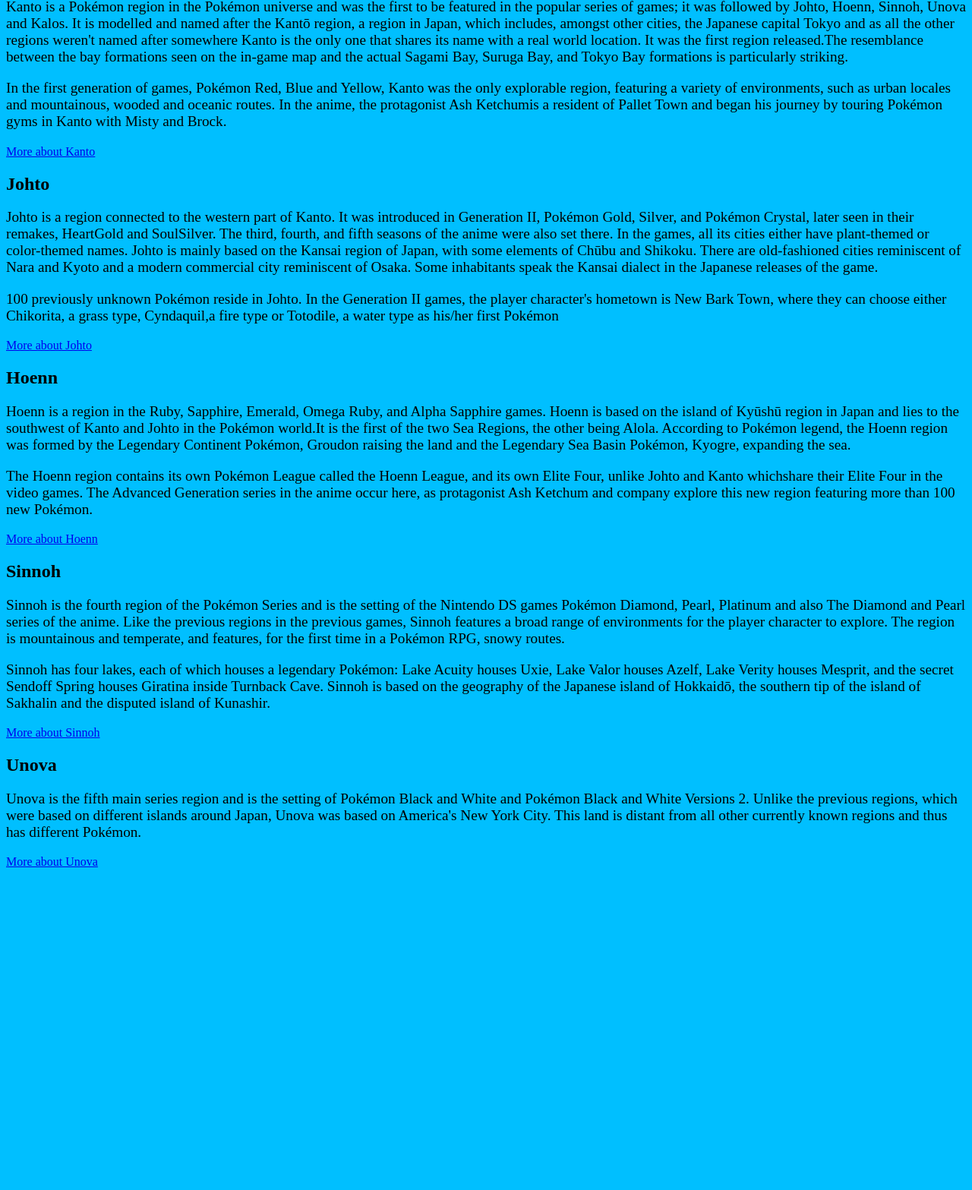
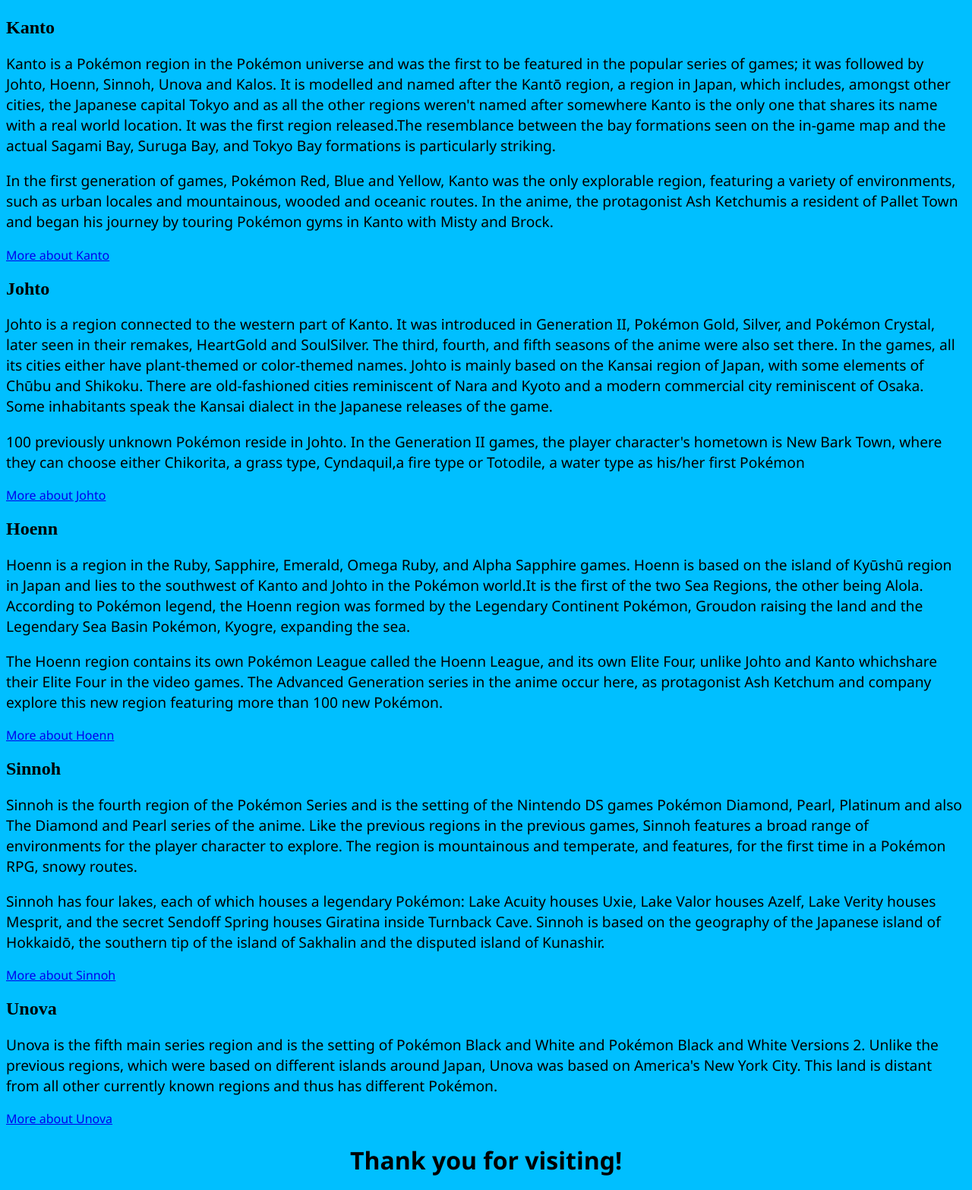
Before and after one commit to MonicaLeonor/pagina_web, a Flask app: page / in a window 1280 px wide. Shown: the part 1358-2925 px from the top of the page at 76% size. Before the commit the page ends 2500 px from the top, so only its background shows below. Run offline with Flask 2, Linux system fonts and the light colour scheme.

Commit message:
font modified

```diff
--- a/templates/index.htm
+++ b/templates/index.htm
@@ -8,6 +8,15 @@
     <style>
         p {
             font-size: larger;
+            font-family: 'Segoe UI', Tahoma, Geneva, Verdana, sans-serif;
+        }
+
+        a {
+            font-family: 'Segoe UI', Tahoma, Geneva, Verdana, sans-serif;
+        }
+
+        h1 {
+            font-family: 'Segoe UI', Tahoma, Geneva, Verdana, sans-serif;
         }
     </style>
 </head>
@@ -35,7 +44,7 @@
         focuses on a new region. Every region consists of several cities and towns that the player must explore in order
         to overcome many waiting challenges, such as Gyms, Contests and villainous teams.</p>
 
-    <a href="https://www.pokemon.com/us/" target="_blank">Vist the Official Site!</a>
+    <a href="https://www.pokemon.com/us/" target="_blank">Vist the Official Site!</a><br>
 
     <hr>
 
@@ -124,9 +133,9 @@
 
 
     <a href="https://pokemon.fandom.com/wiki/Unova" target="_blank">More about Unova</a>
-
-
-
+    <h1 style="text-align: center;">Thank you for visiting!</h1>
+    <center><img src="https://www.gratistodo.com/wp-content/uploads/2016/12/Pokemon-gifs-7.gif" alt="pikachuAndEevee">
+    </center>
 
 </body>
 
```
